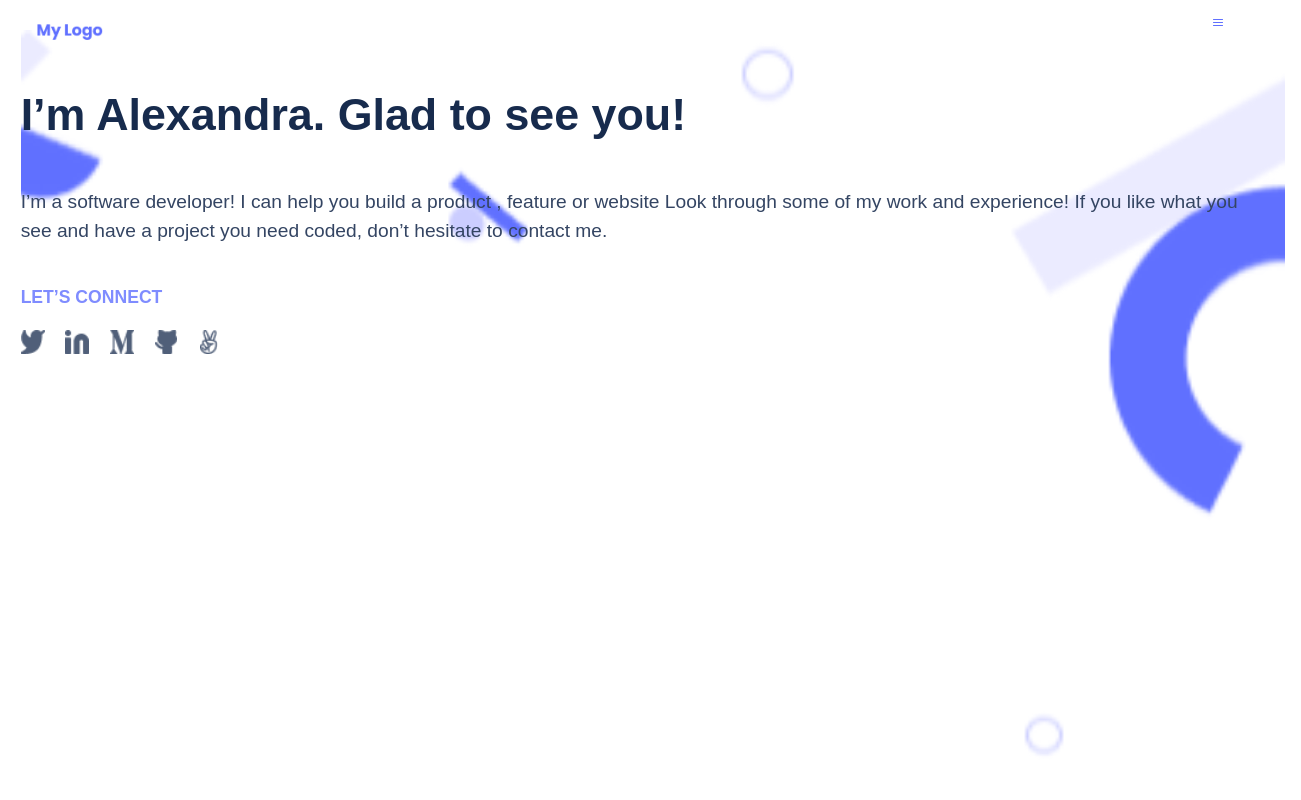
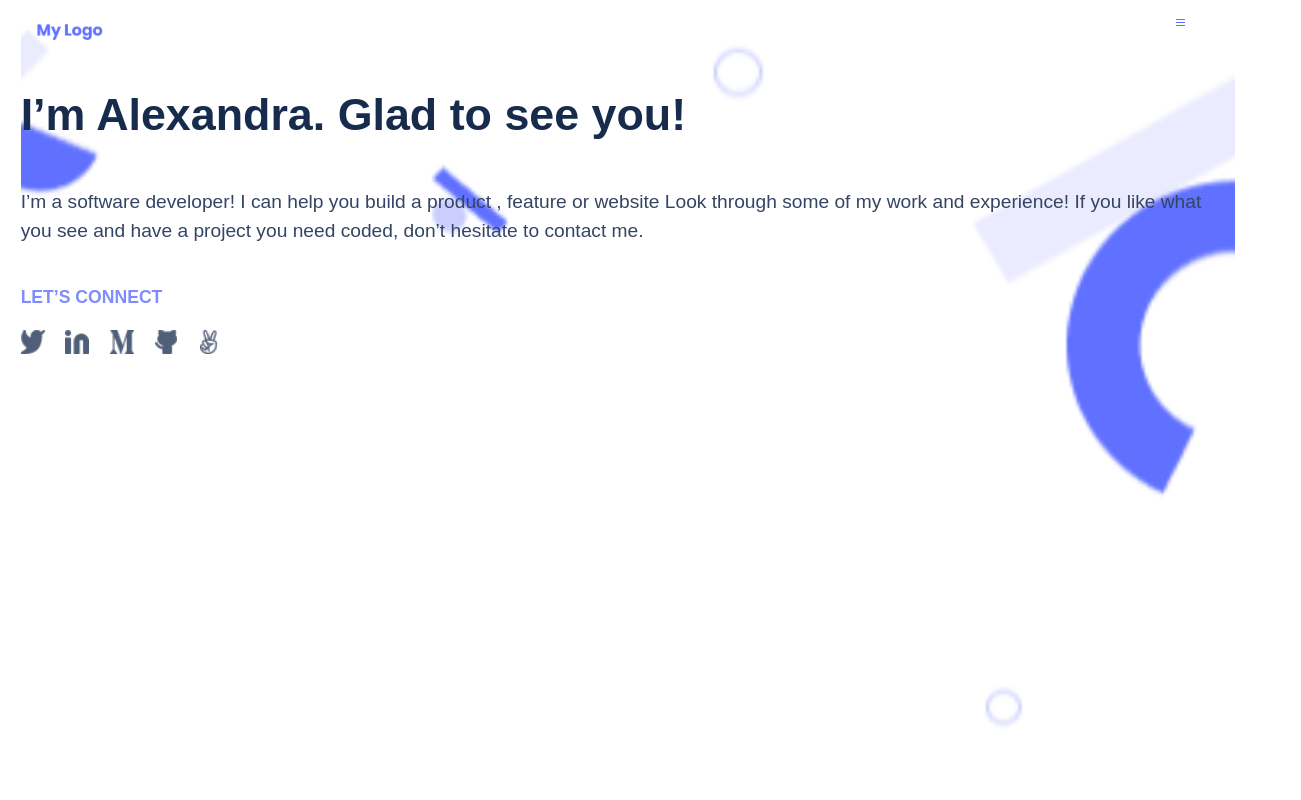
Before and after one commit to samuelkinyanjui/Portfolio-mobile-first, a website: page index.html in a window 1280 px wide. Shown: the top 800 px of the page, 1301 px wide, since content can reach past the window. Drawn offline with Linux system fonts and the light colour scheme.

```diff
--- a/style.css
+++ b/style.css
@@ -15,7 +15,7 @@
   .maincontainer {
     display: flex;
     flex-direction: column;
-    width: 100%;
+    width: 98%;
     height: 96%;
     padding: 0.5%;
     margin: 0.5%;
@@ -33,7 +33,7 @@
     flex-wrap: nowrap;
     justify-content: space-between;
     align-items: baseline;
-    width: 98%;
+    width: 97%;
     height: 1rem;
   }
 
@@ -62,7 +62,7 @@
   .healdline {
     display: flex;
     flex-direction: column;
-    width: 100%;
+    width: 98%;
   }
 
   .headlinebody {
@@ -70,14 +70,14 @@
     flex-direction: column;
     padding: 0;
     position: absolute;
-    width: 100%;
+    width: 98%;
 
     /* left: 16.25rem; */
   }
 
   .introductionclass {
     margin-top: 2rem;
-    width: 100%;
+    width: 98%;
     display: flex;
     font-family: 'Poppins', Arial, Helvetica, sans-serif;
     font-style: normal;
```
